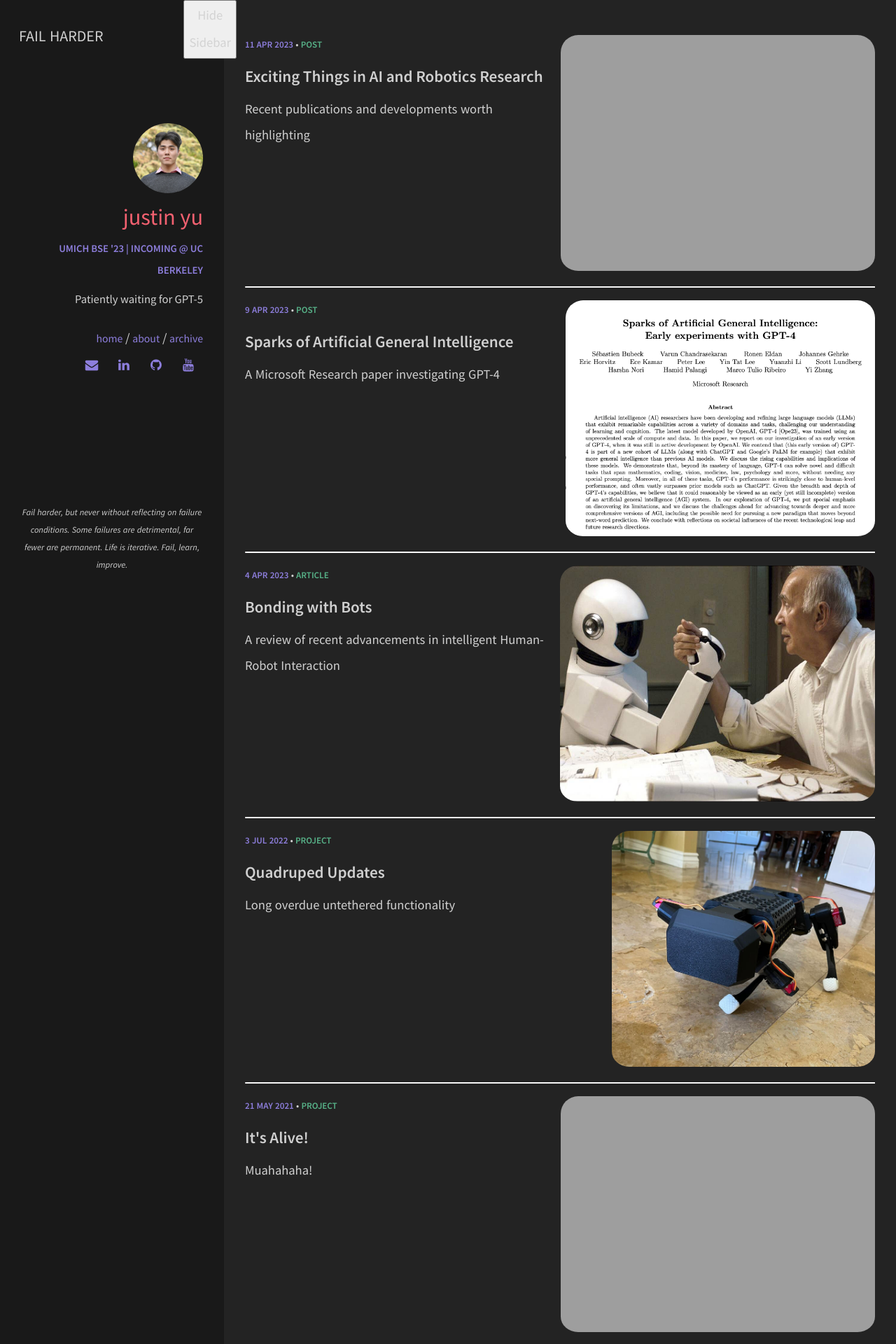
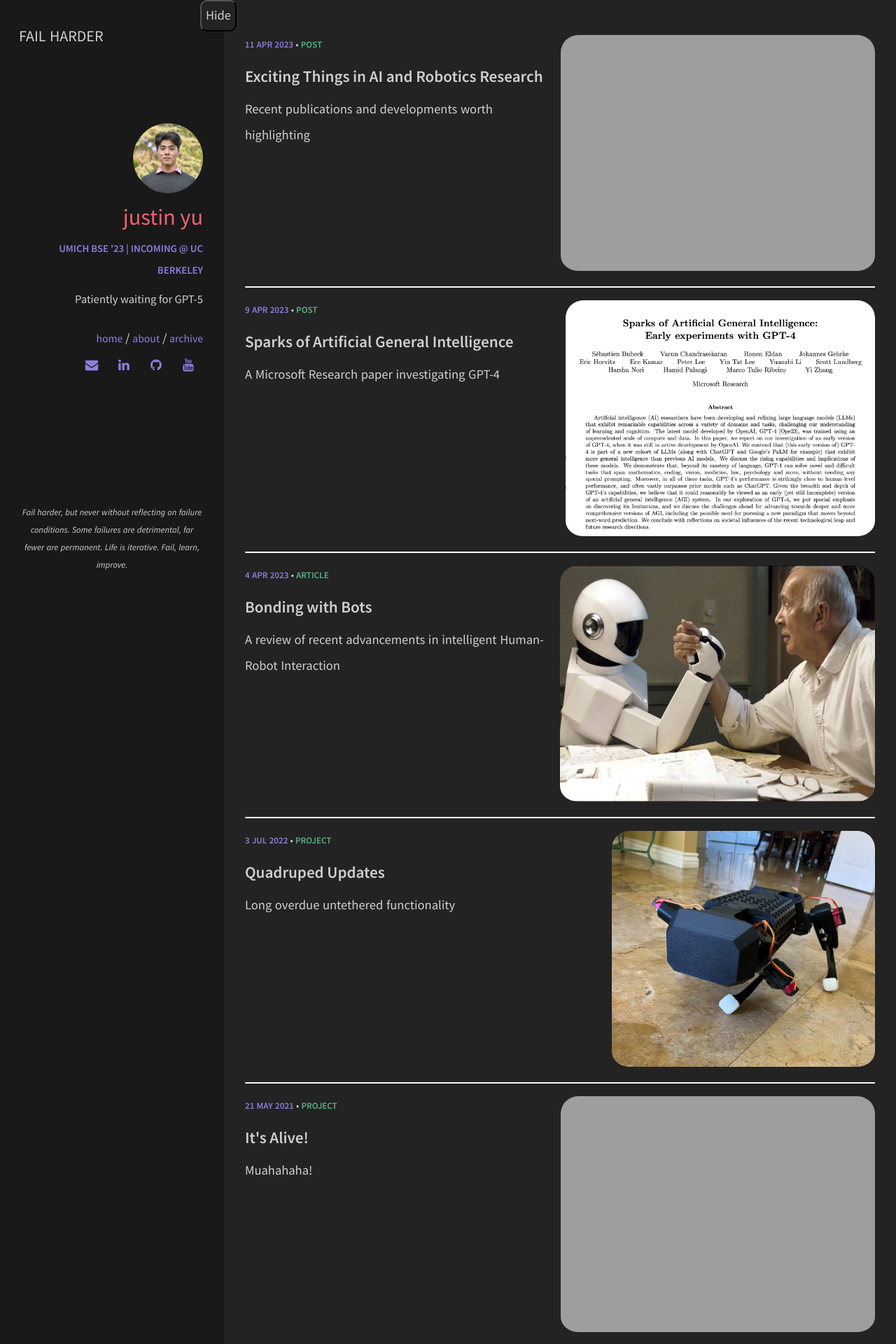
Before and after one commit to uynitsuj/uynitsuj.github.io, a Jekyll site: the page built from index.html, in a window 1280 px wide. Shown: the top 1920 px of the page at 70% size. Built offline with Jekyll 4.4.1, drawn with Linux system fonts in a browser that asks for light colours.

Commit message:
button style

```diff
--- a/_layouts/default.html
+++ b/_layouts/default.html
@@ -13,6 +13,8 @@
 
   #sidebar-toggle {
     position: absolute;
+    background-color: #232323;
+    border-radius: 10px;
     top: 0;
     right: -50px;
     z-index: 1;
@@ -21,8 +23,6 @@
   #sidebar-toggle-wrapper {
     position: fixed;
     left: 22.5%;
-    background-color: #191919;
-    border-radius: 10px;
     transform: translateY(-50%);
     z-index: 2;
   }
@@ -58,7 +58,7 @@
 
 <body style="background-color: #232323;">
   <div id="sidebar-toggle-wrapper">
-    <button id="sidebar-toggle">Hide Sidebar</button>
+    <button id="sidebar-toggle">Hide</button>
   </div>
   <div class="row">
     <div class="col s12 m3" id="sidebar-wrapper">
```
